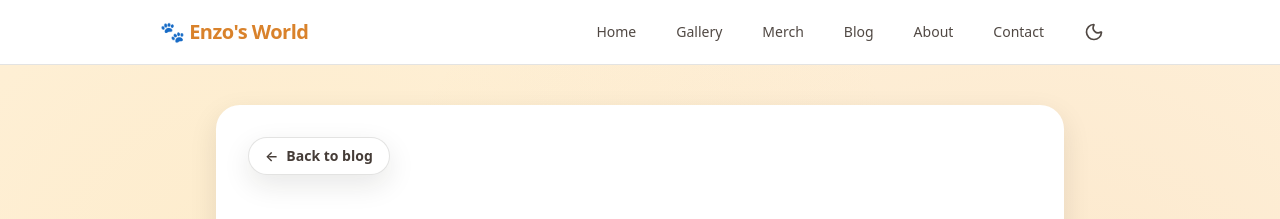
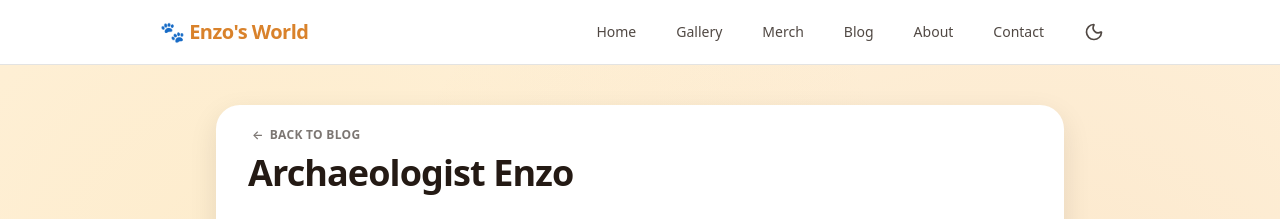
Before and after one commit to RickySerrano904/EnzosWorld.com, a Next.js app: page /blog/archaeologist-enzo in a window 1280 px wide. Shown: the top 219 px of the page. Built offline with nearby package versions, Linux system fonts and the light colour scheme.

Commit message:
Style(Blog): Make the 'back button' clean text instead of a pill

```diff
--- a/app/components/blog/BlogPostBackLink.tsx
+++ b/app/components/blog/BlogPostBackLink.tsx
@@ -27,12 +27,17 @@ export function BlogPostBackLink({
   if (!isPostRoute(pathname, basePath)) return null;
 
   return (
-    <div>
+    <div className="relative -mt-4 mb-2 px-1">
       <Link
         href={basePath}
-        className="inline-flex items-center gap-2 rounded-full border border-border bg-card px-4 py-2 text-sm font-semibold text-foreground/85 shadow-(--shadow) transition hover:-translate-y-0.5 hover:text-foreground hover:shadow-lg"
+        className="group inline-flex items-center gap-1.5 text-xs font-semibold tracking-wide text-foreground/60 uppercase transition-colors duration-300 hover:text-secondary"
       >
-        <span aria-hidden="true">&larr;</span>
+        <span
+          aria-hidden="true"
+          className="transition-transform duration-300 group-hover:-translate-x-0.5"
+        >
+          &larr;
+        </span>
         <span>{label}</span>
       </Link>
     </div>
```
